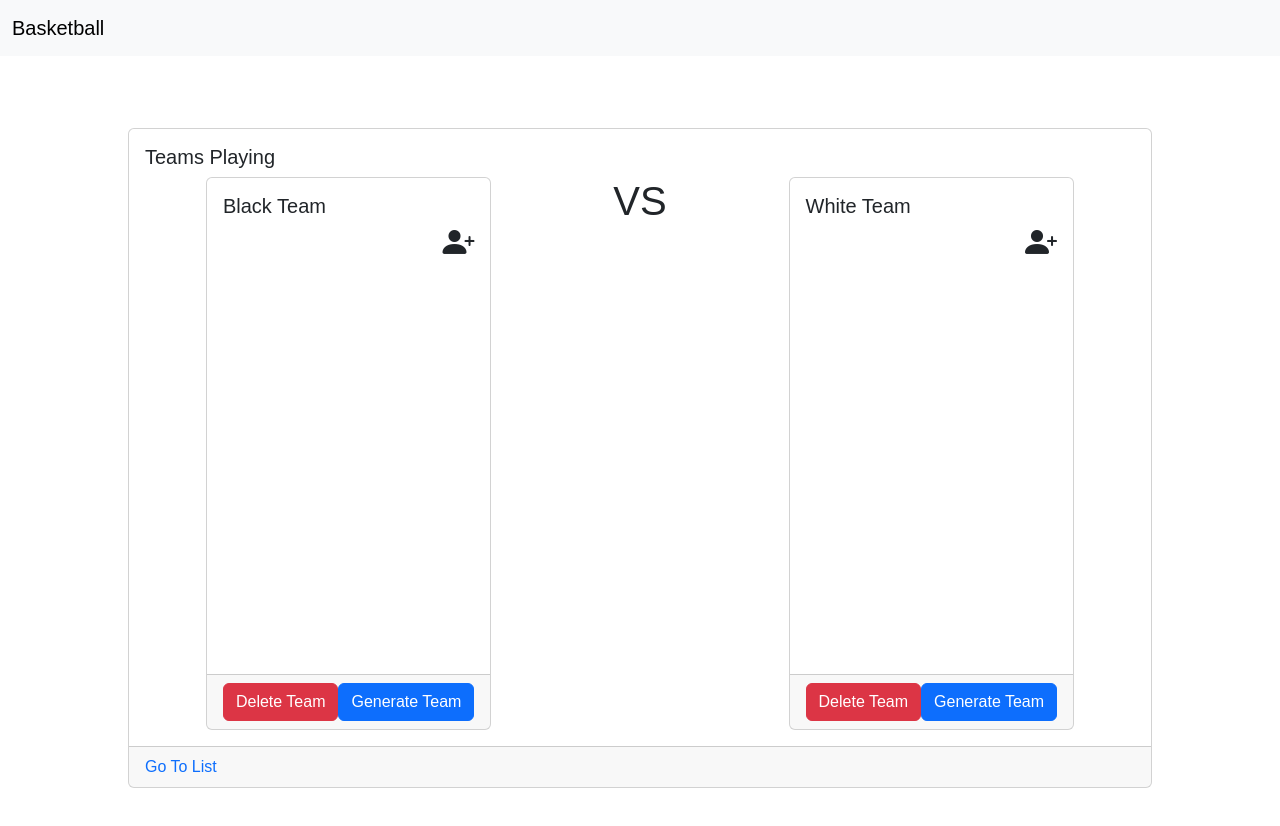
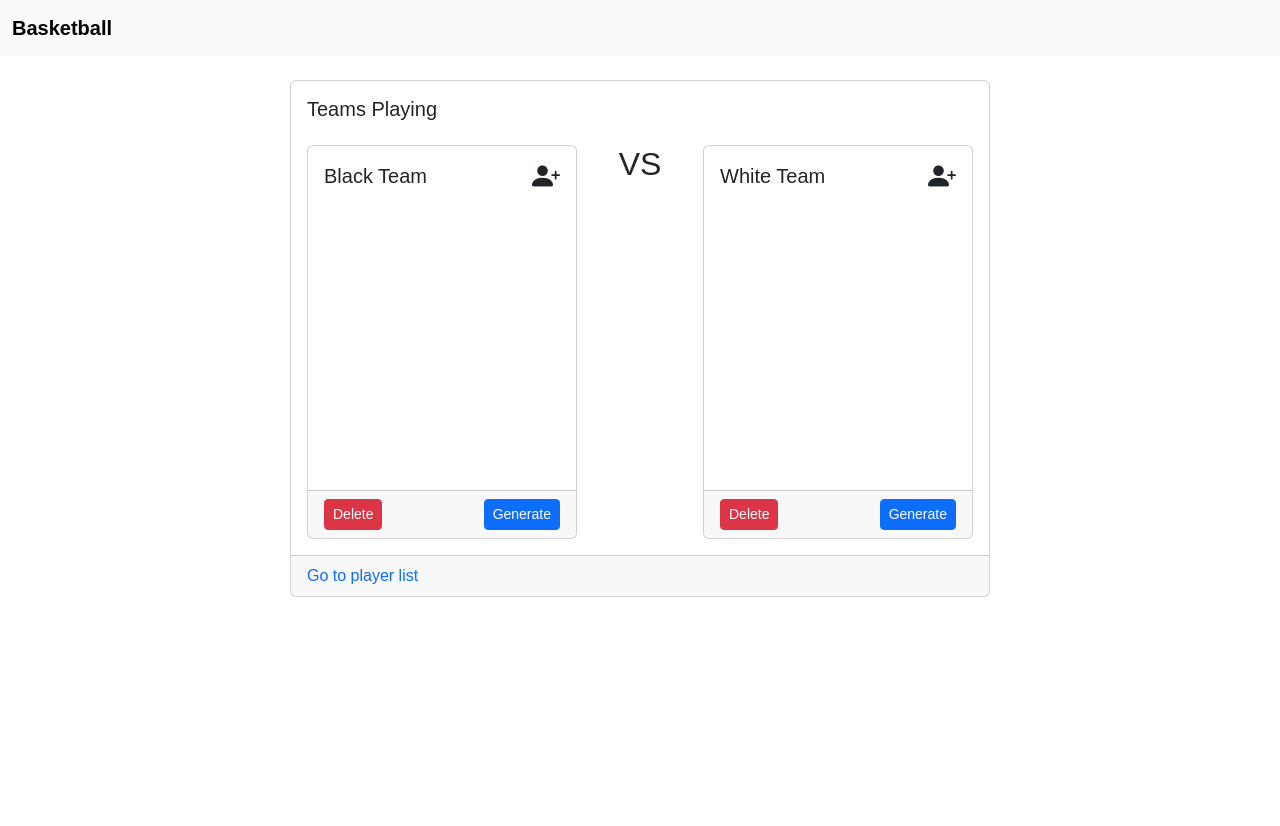
Before and after one commit to lhernandezveloz/baske-list, a Next.js app: page / in a window 1280 px wide. Shown: the top 826 px of the page. After the commit the page ends 800 px from the top, so only its background shows below. Built offline with nearby package versions, Linux system fonts and the light colour scheme.

Commit message:
Update UI + copy text

```diff
--- a/app/components/CardComponent.jsx
+++ b/app/components/CardComponent.jsx
@@ -1,13 +1,11 @@
 function CardComponent({ title, children, footer }) {
   return (
-    <div>
-      <div className="card">
-        <div className="card-body">
-          <h5 className="card-title">{title}</h5>
-          {children}
-        </div>
-        <div className="card-footer">{footer}</div>
+    <div className="card">
+      <div className="card-body d-flex flex-column gap-3">
+        <h5 className="card-title">{title}</h5>
+        {children}
       </div>
+      <div className="card-footer">{footer}</div>
     </div>
   );
 }
--- a/app/components/Player.jsx
+++ b/app/components/Player.jsx
@@ -4,9 +4,11 @@ function Player({ player, timeIn, remove }) {
     remove(player);
   }
   return (
-    <li className="list-group-item d-flex justify-content-between align-items-center">
-      {player}, {new Date(timeIn).toLocaleTimeString()}
-      <i className="bi bi-trash text-danger fs-4" onClick={removePlayer}></i>
+    <li className="list-group-item d-flex justify-content-between align-items-center ps-0 pe-0">
+      <span>
+        {player}, {new Date(timeIn).toLocaleTimeString()}
+      </span>
+      <i className="bi bi-trash text-danger fs-5" onClick={removePlayer}></i>
     </li>
   );
 }
--- a/app/components/SelectPlayers.jsx
+++ b/app/components/SelectPlayers.jsx
@@ -53,7 +53,7 @@ function SelectPlayers({ team, addPlayers }) {
     <div>
       <i
         onClick={loadPlayerLis}
-        className="bi bi-person-plus-fill fs-2 d-flex justify-content-end"
+        className="bi bi-person-plus-fill fs-3 d-flex justify-content-end"
         data-bs-toggle="modal"
         data-bs-target={`#exampleModal${team}`}
       />
@@ -69,12 +69,12 @@ function SelectPlayers({ team, addPlayers }) {
         <div className="modal-dialog">
           <div className="modal-content">
             <div className="modal-header">
-              <h1 className="modal-title fs-5" id="exampleModalLabel">
-                Select Players For Team {team}
-              </h1>
+              <h5 className="modal-title" id="exampleModalLabel">
+                Select players for team {team}
+              </h5>
               <button
                 type="button"
-                className="btn-close"
+                className="btn-close btn-sm"
                 data-bs-dismiss="modal"
                 aria-label="Close"
               ></button>
@@ -89,8 +89,12 @@ function SelectPlayers({ team, addPlayers }) {
                           className="form-check-input me-1"
                           type="checkbox"
                           onClick={onCheckedHandler}
-                        />
-                        <label className="form-check-label">
+                          id="select-player"
+                        />{" "}
+                        <label
+                          className="form-check-label fs-6"
+                          htmlFor="select-player"
+                        >
                           {player.playerName}
                         </label>
                       </li>
@@ -102,14 +106,14 @@ function SelectPlayers({ team, addPlayers }) {
               <button
                 type="button"
                 id={`cancel-btn-${team}`}
-                className="btn btn-secondary"
+                className="btn btn-secondary btn-sm"
                 data-bs-dismiss="modal"
               >
                 Close
               </button>
               <button
                 type="submit"
-                className="btn btn-primary"
+                className="btn btn-primary btn-sm"
                 onClick={addSelectedPlayers}
               >
                 Save changes
--- a/app/components/Team.jsx
+++ b/app/components/Team.jsx
@@ -54,30 +54,34 @@ function Team({ title }) {
     localStorage.setItem(title, JSON.stringify(team.concat(players)));
   }
   return (
-    <>
+    <div className="team-container">
       <CardComponent
-        title={`${title} Team`}
+        title={
+          <div className="d-flex justify-content-between align-items-center">
+            {`${title} Team`}
+            <SelectPlayers team={title} addPlayers={addPlayersHandler} />
+          </div>
+        }
         footer={
-          <div>
+          <>
             <button
               type="button"
               onClick={deleteTeamHandler}
-              className="btn btn-danger"
+              className="btn btn-danger btn-sm"
             >
-              Delete Team
+              Delete
             </button>
             <button
               type="button"
-              className="btn btn-primary"
+              className="btn btn-primary btn-sm"
               onClick={onCreateTeamHandler}
             >
-              Generate Team
+              Generate
             </button>
-          </div>
+          </>
         }
       >
         <div>
-          <SelectPlayers team={title} addPlayers={addPlayersHandler} />
           <ul className={`list-group list-group-flush listContainer`}>
             {team.length > 0 &&
               team.map((player, i) => (
@@ -91,7 +95,7 @@ function Team({ title }) {
           </ul>
         </div>
       </CardComponent>
-    </>
+    </div>
   );
 }
 export default Team;
--- a/app/globals.css
+++ b/app/globals.css
@@ -9,10 +9,23 @@
     --foreground: #ededed;
   }
 }
-.listContainer{height:400px; width:100%;
-  overflow:hidden; overflow-y:scroll;
+
+.listContainer{
+  height:260px;
+  width:100%;
+  overflow:hidden;
+  overflow-y:scroll;
 }
 
+
+.card-footer{
+  display: flex;
+  justify-content: space-between;
+}
+
+.team-container{
+  width: 270px;
+}
 html,
 body {
   max-width: 100vw;
@@ -45,5 +58,6 @@ a {
 }
 
 .main-card {
-  margin: 10%;
+  width: 700px;
+  margin: 80px auto;
 }
--- a/app/layout.js
+++ b/app/layout.js
@@ -211,7 +211,7 @@ export default function RootLayout({ children }) {
       <body className={`${geistSans.variable} ${geistMono.variable}`}>
         <nav className="navbar fixed-top bg-body-tertiary">
           <div className="container-fluid">
-            <a className="navbar-brand" href="#">
+            <a className="navbar-brand fw-bold" href="#">
               Basketball
             </a>
           </div>
--- a/app/page.js
+++ b/app/page.js
@@ -1,7 +1,6 @@
 import CardComponent from "./components/CardComponent";
 import Link from "next/link";
 import Team from "./components/Team";
-import styles from "./page.module.css";
 function Home() {
   return (
     <>
@@ -12,13 +11,13 @@ function Home() {
             href="/players"
             className="link-primary link-offset-2 link-underline-opacity-25 link-underline-opacity-100-hover"
           >
-            Go To List
+            Go to player list
           </Link>
         }
       >
-        <div className="d-flex justify-content-around">
+        <div className="d-flex justify-content-between">
           <Team title="Black" />
-          <h1>VS</h1>
+          <h2>VS</h2>
           <Team title="White" />
         </div>
       </CardComponent>
--- a/app/page.module.css
+++ b/app/page.module.css
@@ -25,9 +25,6 @@
     --button-primary-hover: #ccc;
     --button-secondary-hover: #1a1a1a;
   }
-}
-.listContainer{height:400px; width:100%;
-  overflow:hidden; overflow-y:scroll;
 }
 
 .main {
```
Also changed, not shown: app/components/CreatePlayer.jsx (+4 -4 lines), app/players/page.js (+9 -5 lines).
